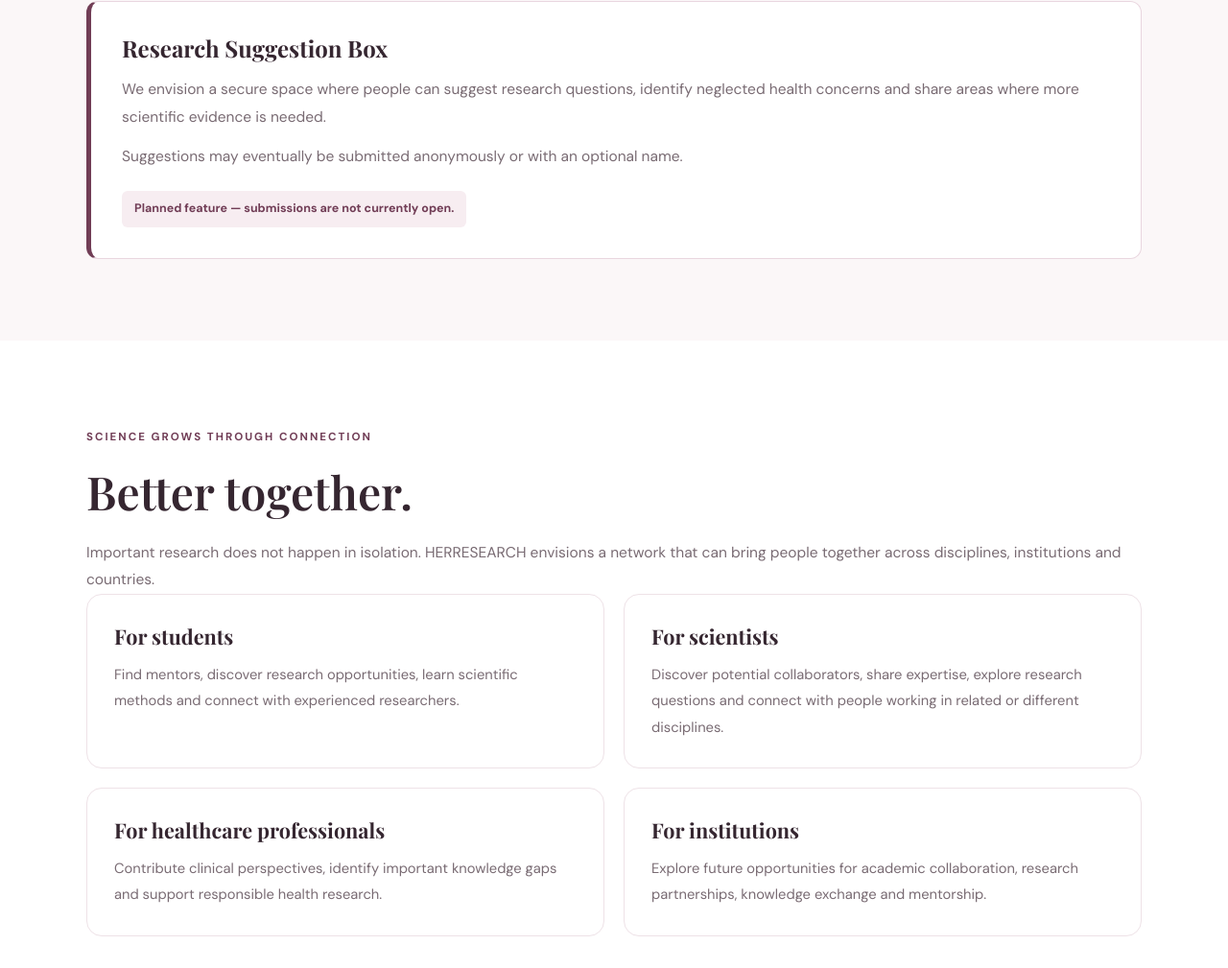
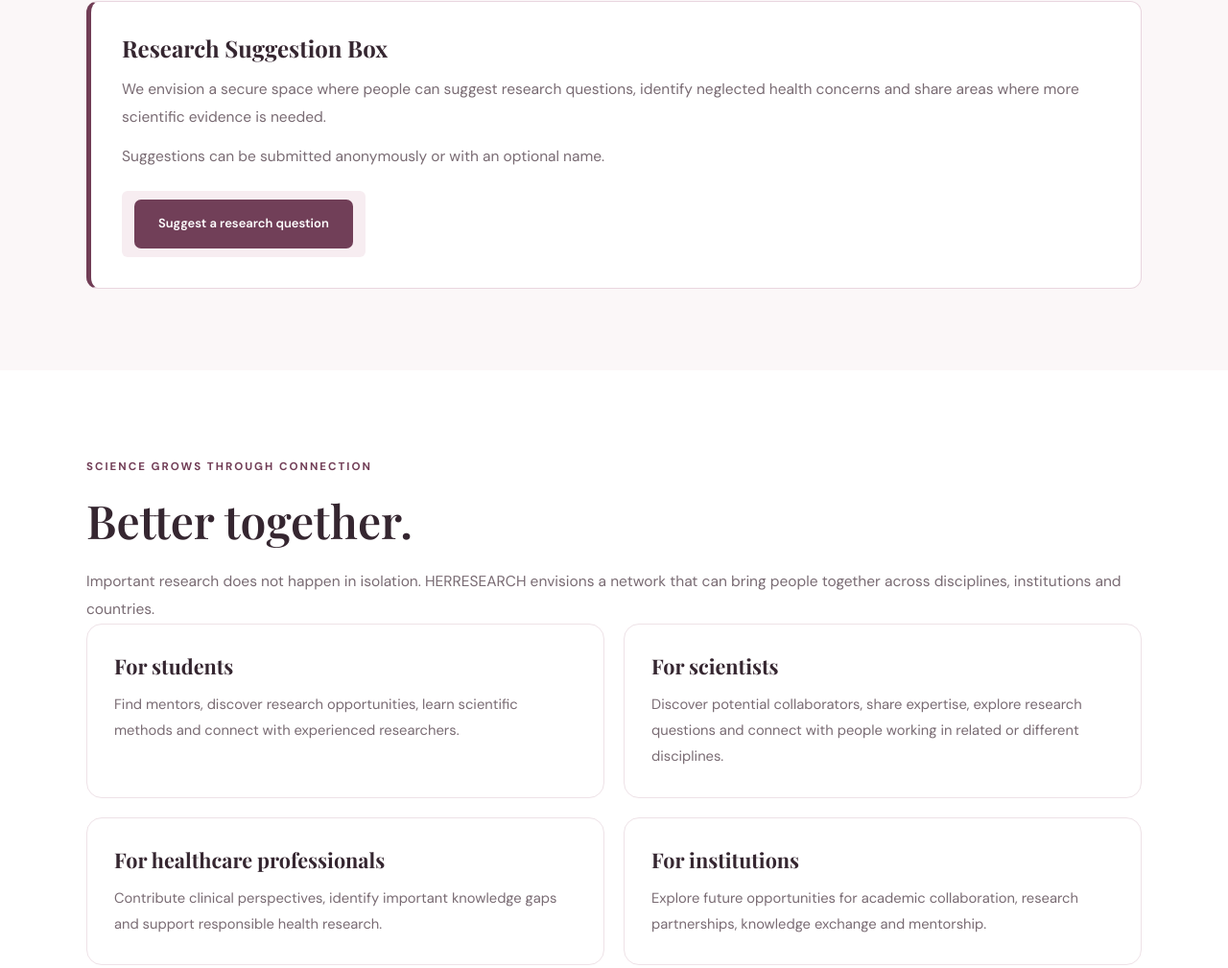
Before and after one commit to labpulsehealth-glitch/Matoni, a plain HTML site: page research.html in a window 1280 px wide. Shown: the part 4788-5797 px from the top of the page at 96% size. Drawn offline with nearby package versions, Linux system fonts and the light colour scheme.

Commit message:
Update research.html

```diff
--- a/research.html
+++ b/research.html
@@ -1,4 +1,3 @@
-
 <!DOCTYPE html>
 <html lang="en">
 <head>
@@ -387,12 +386,11 @@
         </p>
 
         <p>
-          Suggestions may eventually be submitted anonymously
-          or with an optional name.
+          Suggestions can be submitted anonymously or with an optional name.
         </p>
 
         <span class="feature-status">
-          Planned feature — submissions are not currently open.
+          <a href="suggest.html" class="primary-button">Suggest a research question</a>
         </span>
       </div>
 
@@ -755,7 +753,7 @@
       <p>
         MATONI is developing its research vision and
         prototype. The collaboration network, funding
-        hub, suggestion box, opportunities directory
+        hub, opportunities directory
         and research institute described on this page
         are planned developments.
       </p>
```
